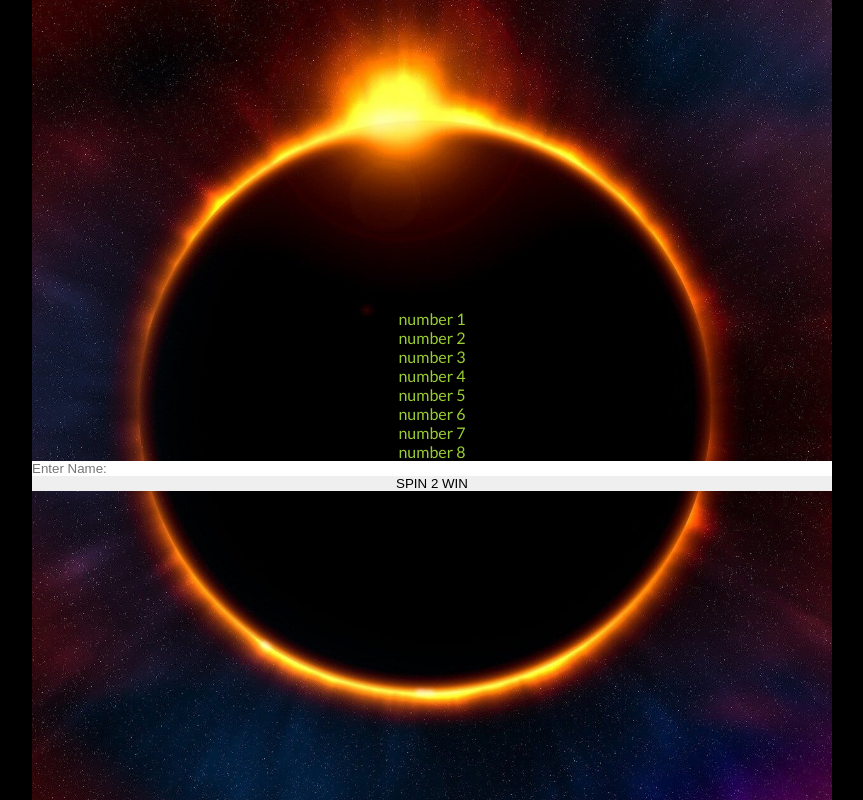
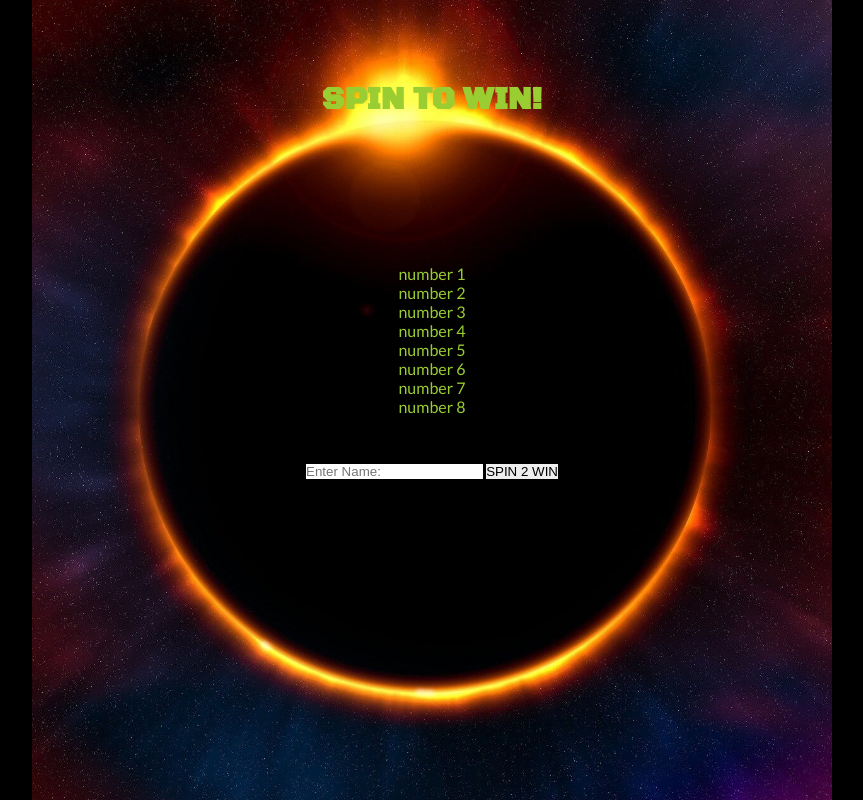
Before and after one commit to Klurifixus/projectPT2, a plain HTML site: page index.html in a window 1280 px wide. Shown: the whole page, without its empty margins (208-1071 px from the left). Drawn offline with Linux system fonts and the light colour scheme.

Commit message:
add class to button, added classes in styles

```diff
--- a/assets/css/style.css
+++ b/assets/css/style.css
@@ -17,17 +17,43 @@ body{
    height: 100vh;
    width: 100vh;
    color: yellowgreen;
-   display:flex;
-   flex-direction: column;
+   /*display:flex;*/
+   /*flex-direction: column; */
    text-align: center;
-   justify-content: center;
+   /*justify-content: center;*/
    background: url("../images/eclipse.jpg") no-repeat center center;
    background-size: cover;
    background-position: center;
 }
+.spin-container{
+    margin: 0;
+    padding: 0;
+    border: none;
+}
 
-#nameInput{
-   margin: 0;
+.spinwheel{
+    margin: 0;
+    padding: 0;
+    border: none;
+}
+
+#nameInput {
+   margin-top: 3rem;
    padding: 0;
    border: none;
 }
+
+.btn-spin {
+    margin: 0;
+    padding: 0;
+    border: none;
+}
+.top-text{
+    margin-top: 2rem;
+    margin-bottom: 6rem;
+    padding: 3rem;
+    border: none;
+    font-family: 'Black Ops One', 'lato';
+    font-weight: 600;
+
+}
--- a/index.html
+++ b/index.html
@@ -8,8 +8,10 @@
 </head>
 <body>
     <div class="hero">
+        <h1 class="top-text">SPIN TO WIN!</h1>
         <div class="spin-container">
             <div class="spinwheel" id="spinwheel">
+                <!--sätt klasser för dessa i css-->
                 <div class="1">number 1</div>
                 <div class="2">number 2</div>
                 <div class="3">number 3</div>
@@ -22,7 +24,7 @@
         </div>
 
         <input type="text" id="nameInput" placeholder="Enter Name:" required>
-        <button onclick="spin()">SPIN 2 WIN</button>
+        <button class="btn-spin" onclick="spin()">SPIN 2 WIN</button>
     </div>
 
 <!--flytta upp script om det inte funkar-->
```
